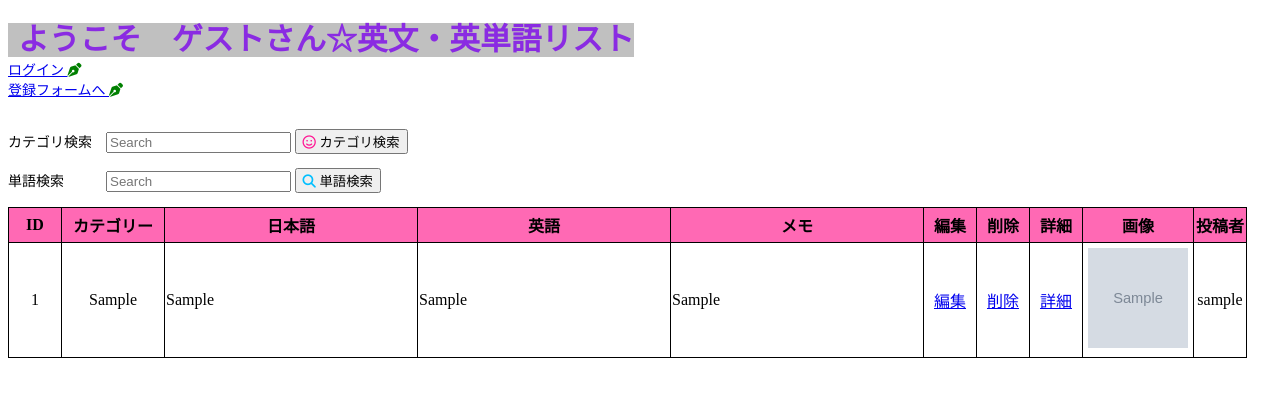
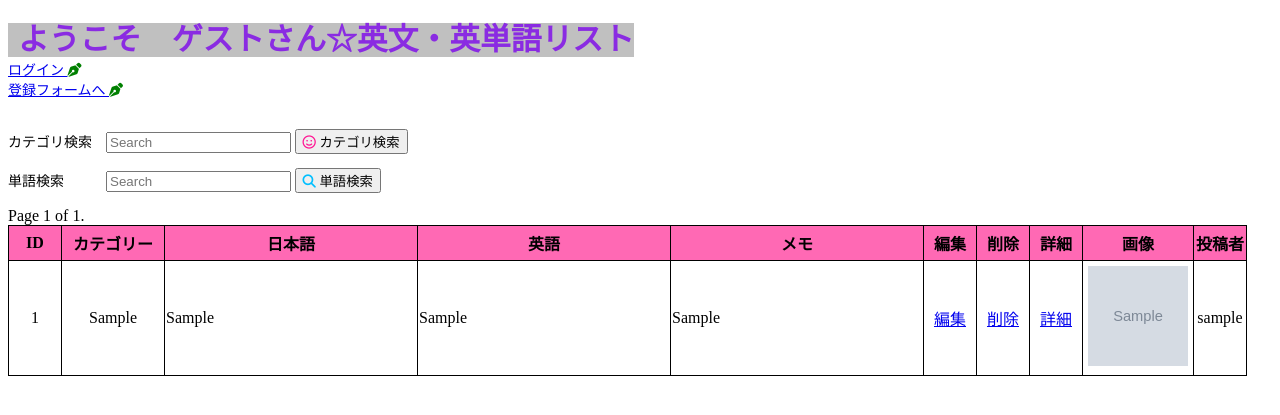
Before and after one commit to puji8493/english_list_rev2, a Django app: page /english_list/ in a window 1280 px wide. Shown: the top 415 px of the page. Run offline with Django 4.2, Linux system fonts and the light colour scheme; tables that the repository leaves empty hold one stand-in row (values such as "Sample post"); grey boxes marked "Sample" are stand-in pictures; some libraries are stand-ins or nearby versions.

Commit message:
ページネーション対応

```diff
--- a/english_list/templates/english_list/list_word.html
+++ b/english_list/templates/english_list/list_word.html
@@ -30,6 +30,25 @@
     <p>単語検索　　　<input name="keyword" class="form-control me-2" type="search" type="text" placeholder="Search" aria-label="Search" value="{{keyword}}">
     <button class="btn btn-outline-primary" type="submit"><i class="fas fa-search" style="color: deepskyblue"></i> 単語検索</button></p>
 </form>
+
+<div class="pagination">
+    <span class="step-links">
+        {% if page_obj.has_previous %}
+            <a href="?page=1">&laquo; first</a>
+            <a href="?page={{ page_obj.previous_page_number }}">前のページへ</a>
+        {% endif %}
+        <span class="current">
+            Page {{ page_obj.number }} of {{ page_obj.paginator.num_pages }}.
+        </span>
+
+        {% if page_obj.has_next %}
+            <a href="?page={{ page_obj.next_page_number }}">next</a>
+            <a href="?page={{ page_obj.paginator.num_pages }}">last &raquo;</a>
+        {% endif %}
+    </span>
+</div>
+
+
 
     <table>
         <tr>
@@ -64,10 +83,7 @@
 
         </tr>
         {% endfor %}
-
     </table>
     <br>
-
-
 </body>
 </html>
--- a/english_list/views.py
+++ b/english_list/views.py
@@ -12,6 +12,7 @@ from django.contrib.auth import login
 from django.http import HttpResponseRedirect
 from django.contrib import messages
 from django.contrib.auth.mixins import LoginRequiredMixin,UserPassesTestMixin
+from django.core.paginator import Paginator
 
 class CheckMyPostMixin(UserPassesTestMixin):
 
@@ -23,9 +24,10 @@ class CheckMyPostMixin(UserPassesTestMixin):
 
 class WordListView(ListView):
     """一覧表示"""
-
     model = WordLists
     template_name = 'english_list/list_word.html'
+    paginate_by = 10
+
 
     def get_queryset(self):
         queryset = super().get_queryset()
```
